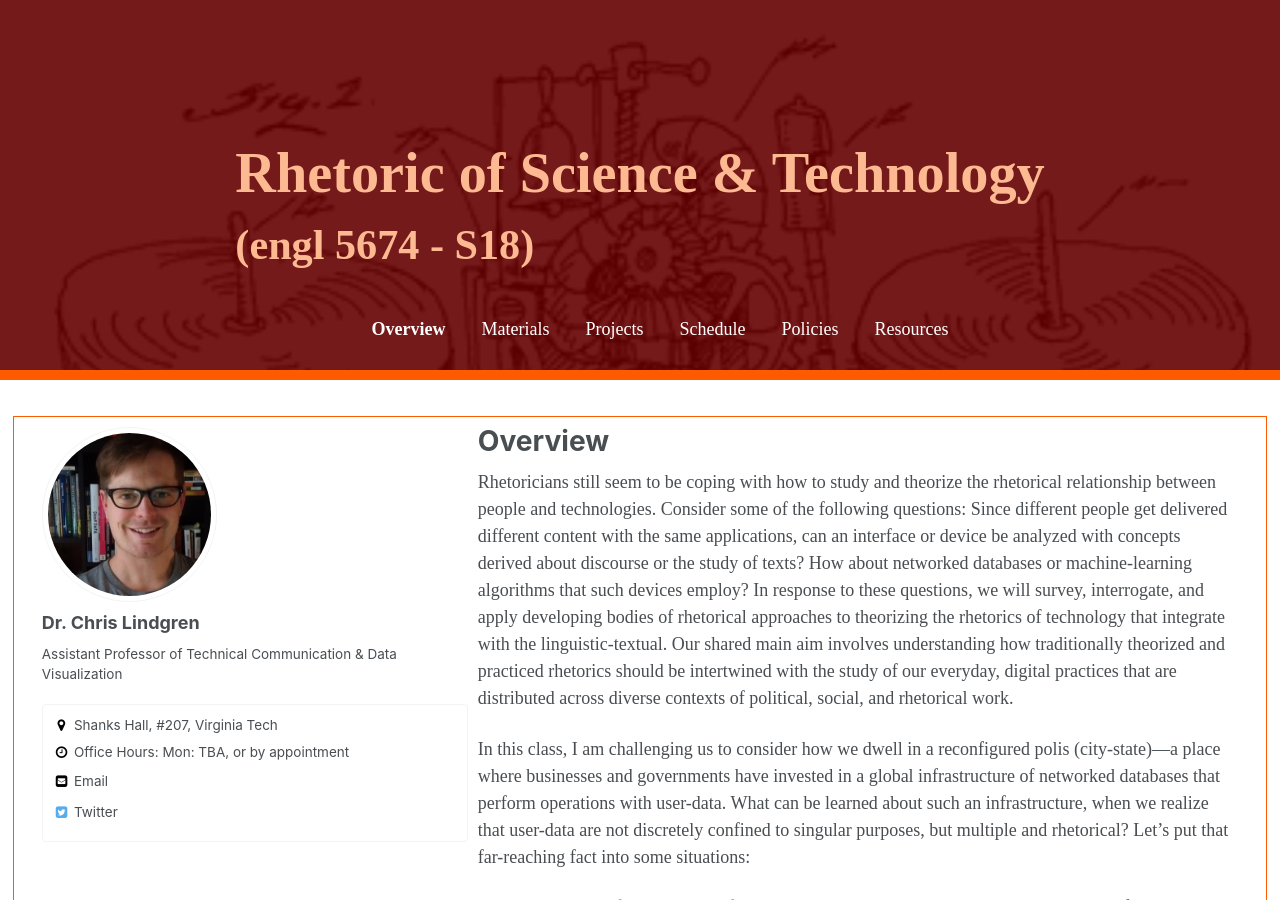
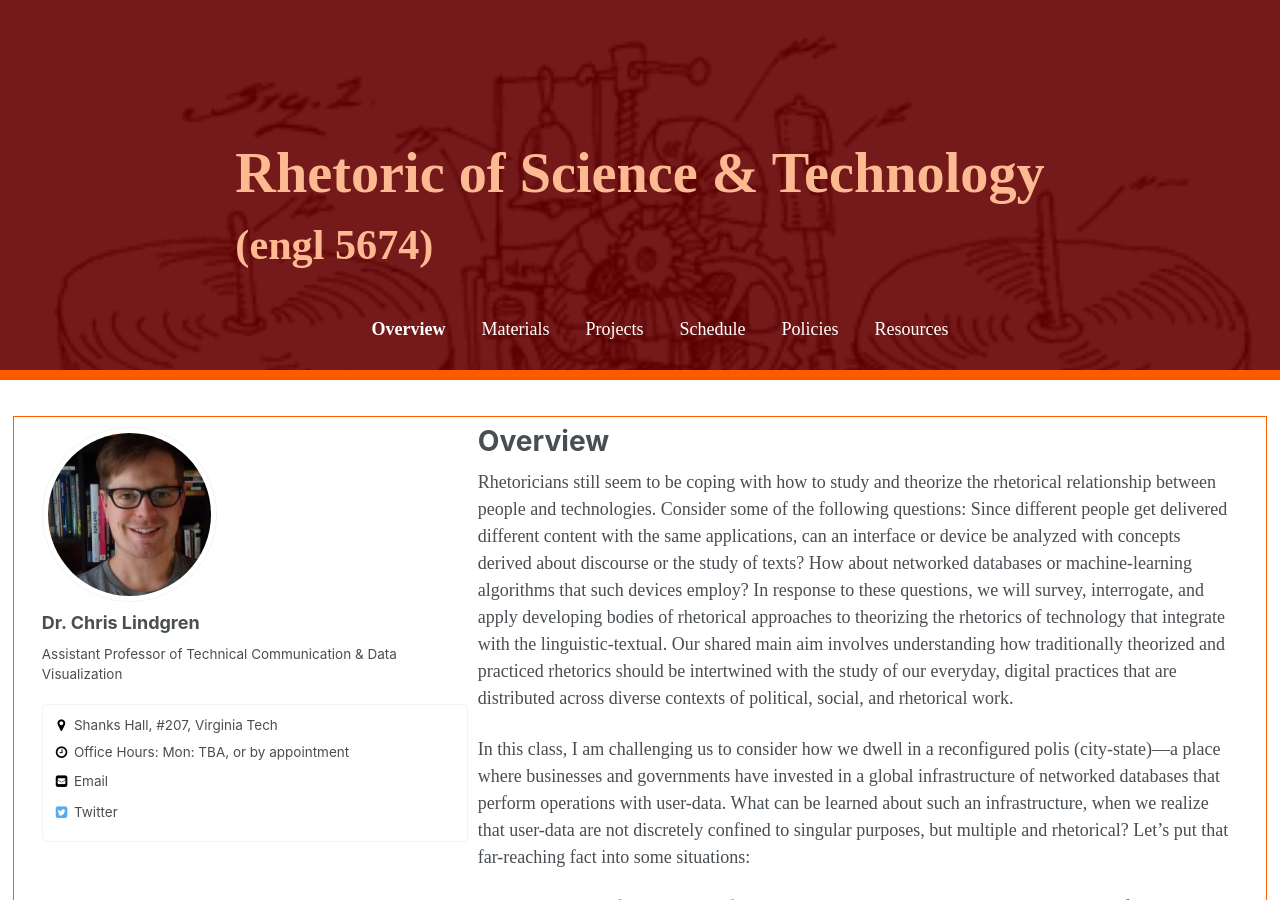
Before and after one commit to engl5674/engl5674s18, a Jekyll site: the page built from _pages/about.md, in a window 1280 px wide and 900 px high. Built offline with Jekyll 4.4.1, drawn with Linux system fonts in a browser that asks for light colours; some web fonts are replaced.

Commit message:
slight change

```diff
--- a/_config.yml
+++ b/_config.yml
@@ -7,7 +7,7 @@
 
 # Site Settings
 locale                   : "en-US"
-title                    : "Rhetoric of Science &amp; Technology <br/><small>(engl 5674 - S18)</small>"
+title                    : "Rhetoric of Science &amp; Technology <br/><small>(engl 5674)</small>"
 title_separator          : "-"
 name                     : &name "Dr. Chris Lindgren"
 description              : &description "Assistant Professor of Technical Communication &amp; Data Visualization"
```
